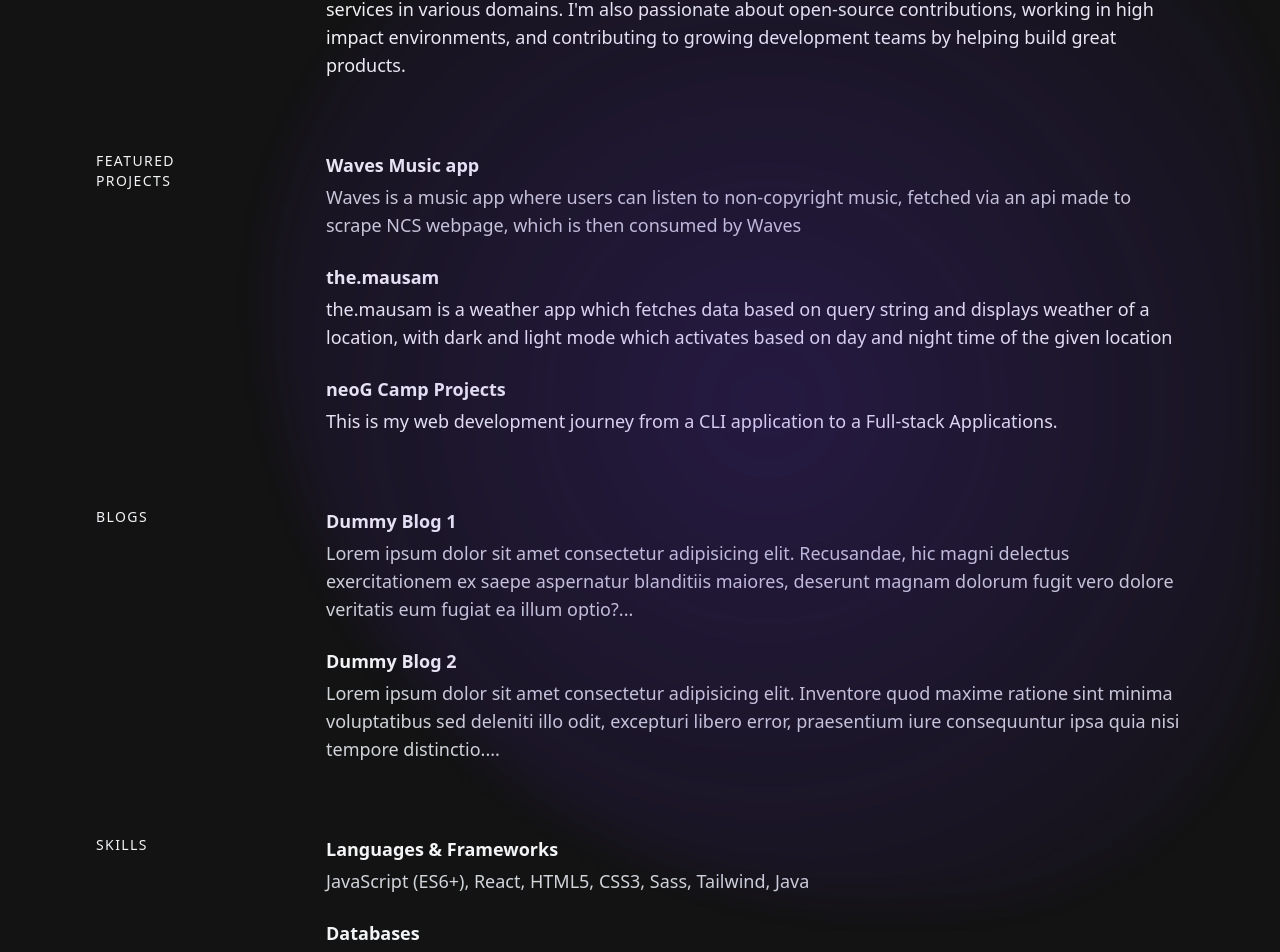
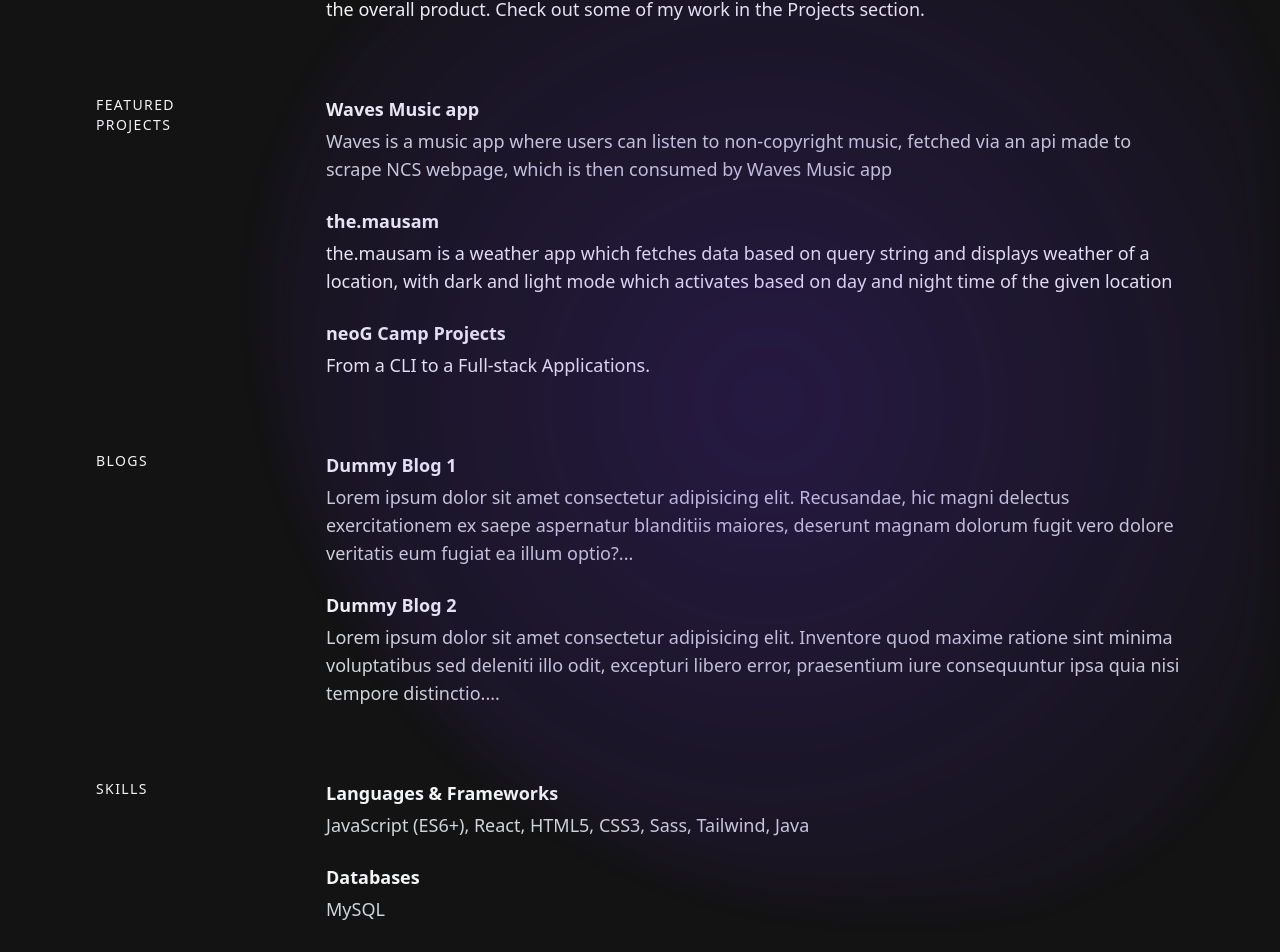
Before and after one commit to kumarhites/portfolio, a React (Vite) app: page / in a window 1280 px wide. Shown: the part 337-1289 px from the top of the page. Built offline with nearby package versions, Linux system fonts and the light colour scheme.

Commit message:
final commit

```diff
--- a/src/components/Body.jsx
+++ b/src/components/Body.jsx
@@ -11,7 +11,7 @@
         <div className="flex-none text-lg text-gray-100 font-light md:flex-1 md:pl-20">
           <div className="mb-6">
             <p>
-              I'm a motivated front-end engineer who has experience building and scaling web applications and services in various domains. I'm also passionate about open-source contributions, working in high impact environments, and contributing to growing development teams by helping build great products.
+            I'm a Fullstack Web Developer building Websites and Web Applications that leads to the success of the overall product. Check out some of my work in the Projects section.
             </p>
           </div>
         </div>
@@ -28,7 +28,7 @@
               <a href="https://wavencs.netlify.app/" target="_blank">Waves Music app</a>
             </h3>
             <p className="text-md text-gray-300 text-light">Waves is a music app where users can listen to non-copyright  music, fetched via an api made to scrape NCS
-            webpage, which is then consumed by Waves</p>
+            webpage, which is then consumed by Waves Music app</p>
           </div>
           <div className="mb-6">
             <h3 className="font-semibold text-gray-100 pb-1 hover:underline ">
@@ -41,7 +41,7 @@
             <h3 className="font-semibold text-gray-100 pb-1 hover:underline ">
               <Link to="/projects">neoG Camp Projects</Link>
             </h3>
-            <p className="text-md text-gray-100 text-light">This is my web development journey from a CLI application to a Full-stack Applications.</p>
+            <p className="text-md text-gray-100 text-light">From a CLI to a Full-stack Applications.</p>
           </div>
         </div>
       </div>
@@ -83,7 +83,7 @@
             <h3 className="font-semibold text-gray-100 pb-1 hover:underline" id="databases">
               <a href="#databases">Databases</a>
             </h3>
-            <p className="text-md text-gray-300 text-light">MongoDB, MySQL</p>
+            <p className="text-md text-gray-300 text-light">MySQL</p>
           </div>
           <div className="mb-6">
             <h3 className="font-semibold text-gray-100 pb-1 hover:underline" id="others">
--- a/src/projectsData/data.js
+++ b/src/projectsData/data.js
@@ -5,7 +5,7 @@
             projectName: "How well do you know me?",
             info: "A CLI app built with nodeJS. You can send this to your friends and find out who knows you better.",
             githubLink: "https://github.com/kumarhites/mark1",
-            liveLink: ""
+            liveLink: "https://replit.com/@HiteshKumar17/mark1#index.js"
         },
         {
             id: "Mark 2",
@@ -53,8 +53,8 @@
             id: "Mark 10",
             projectName: "Cash Register Manager",
             info: "An application which outputs the amount change to be returned to the customer based on given cash and bill amount by the customer.",
-            githubLink: "",
-            liveLink: ""
+            githubLink: "https://github.com/kumarhites/Cash-register-manager",
+            liveLink: "https://cashregstrmanager.netlify.app/"
         },
         {
             id: "Mark 11",
```
